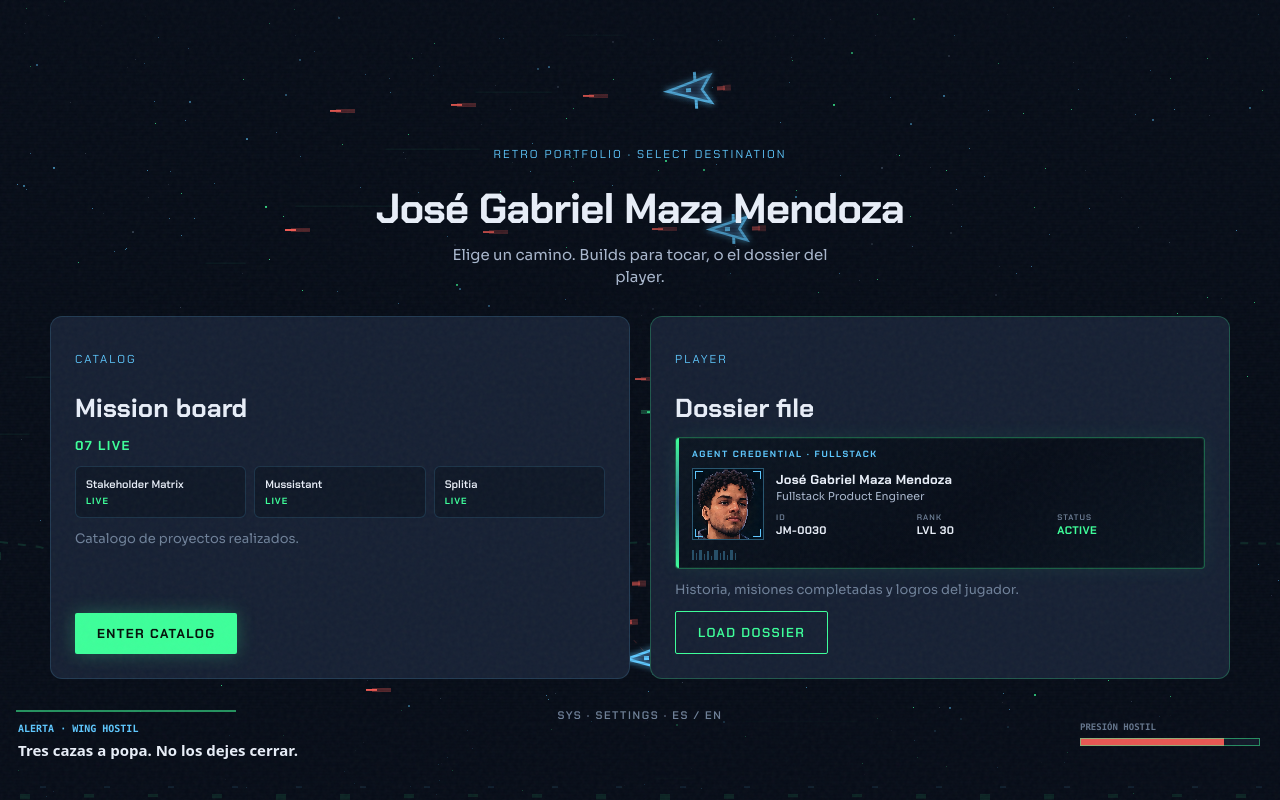
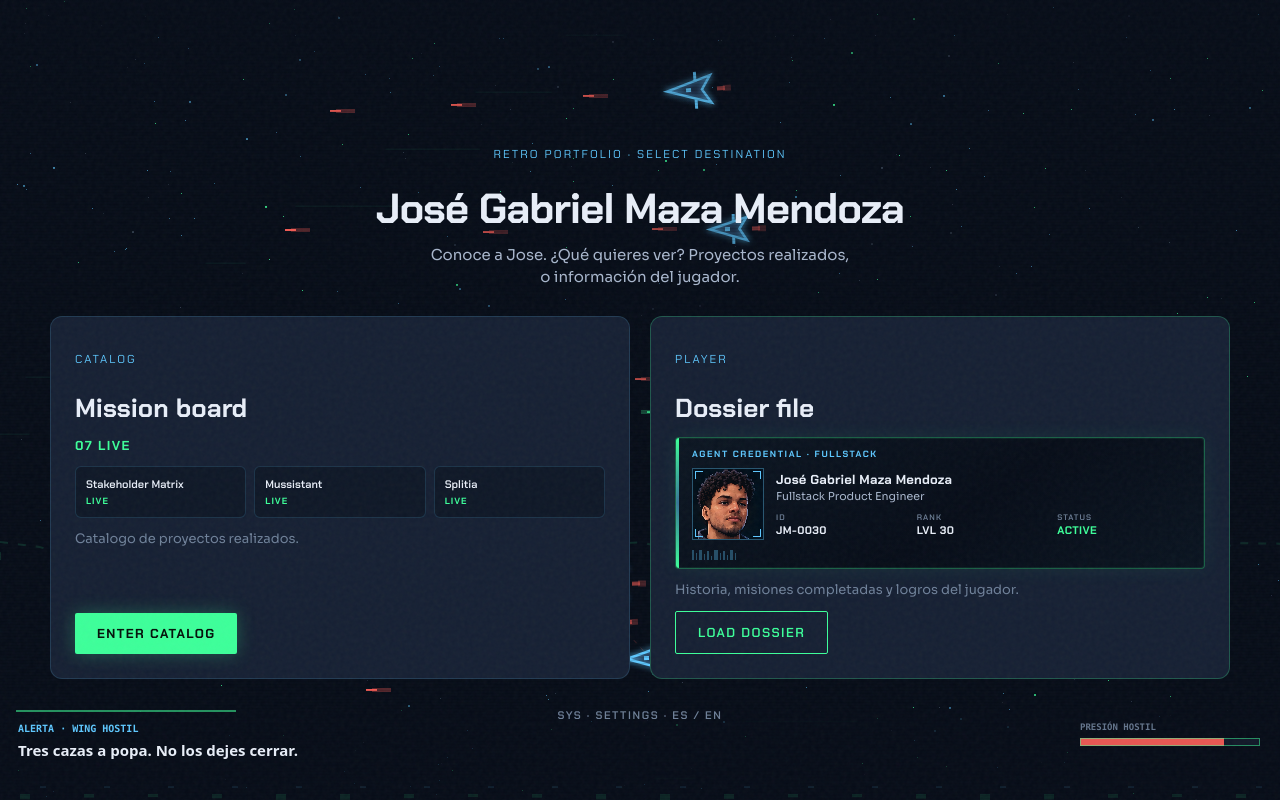
Before and after one commit to Jgmaza/portfolio, a Next.js app: page / in a window 1280 px wide. Built offline with nearby package versions, Linux system fonts and the light colour scheme.

Commit message:
Update homeLine text for improved clarity and localization in player.ts

```diff
--- a/src/content/player.ts
+++ b/src/content/player.ts
@@ -711,7 +711,7 @@ export const playerByLocale: Record<Locale, PlayerCopy> = {
     tagline: "Build useful things. Keep exploring.",
     identityLine: "Code is part of the build. Not the whole player.",
     homeEyebrow: "RETRO PORTFOLIO · SELECT DESTINATION",
-    homeLine: "Elige un camino. Builds para tocar, o el dossier del player.",
+    homeLine: "Conoce a Jose. ¿Qué quieres ver? Proyectos realizados, o información del jugador.",
     homeMobile: {
       eyebrow: "PLAYER SELECT · JOSÉ MAZA",
       classLine: "FULLSTACK / PRODUCT ENGINEER",
@@ -798,7 +798,7 @@ export const playerByLocale: Record<Locale, PlayerCopy> = {
     tagline: "Build useful things. Keep exploring.",
     identityLine: "Code is part of the build. Not the whole player.",
     homeEyebrow: "RETRO PORTFOLIO · SELECT DESTINATION",
-    homeLine: "Pick a path. Builds you can touch, or the player dossier.",
+    homeLine: "Meet Jose. What do you want to see? Projects built, or player dossier.",
     homeMobile: {
       eyebrow: "PLAYER SELECT · JOSÉ MAZA",
       classLine: "FULLSTACK / PRODUCT ENGINEER",
```
